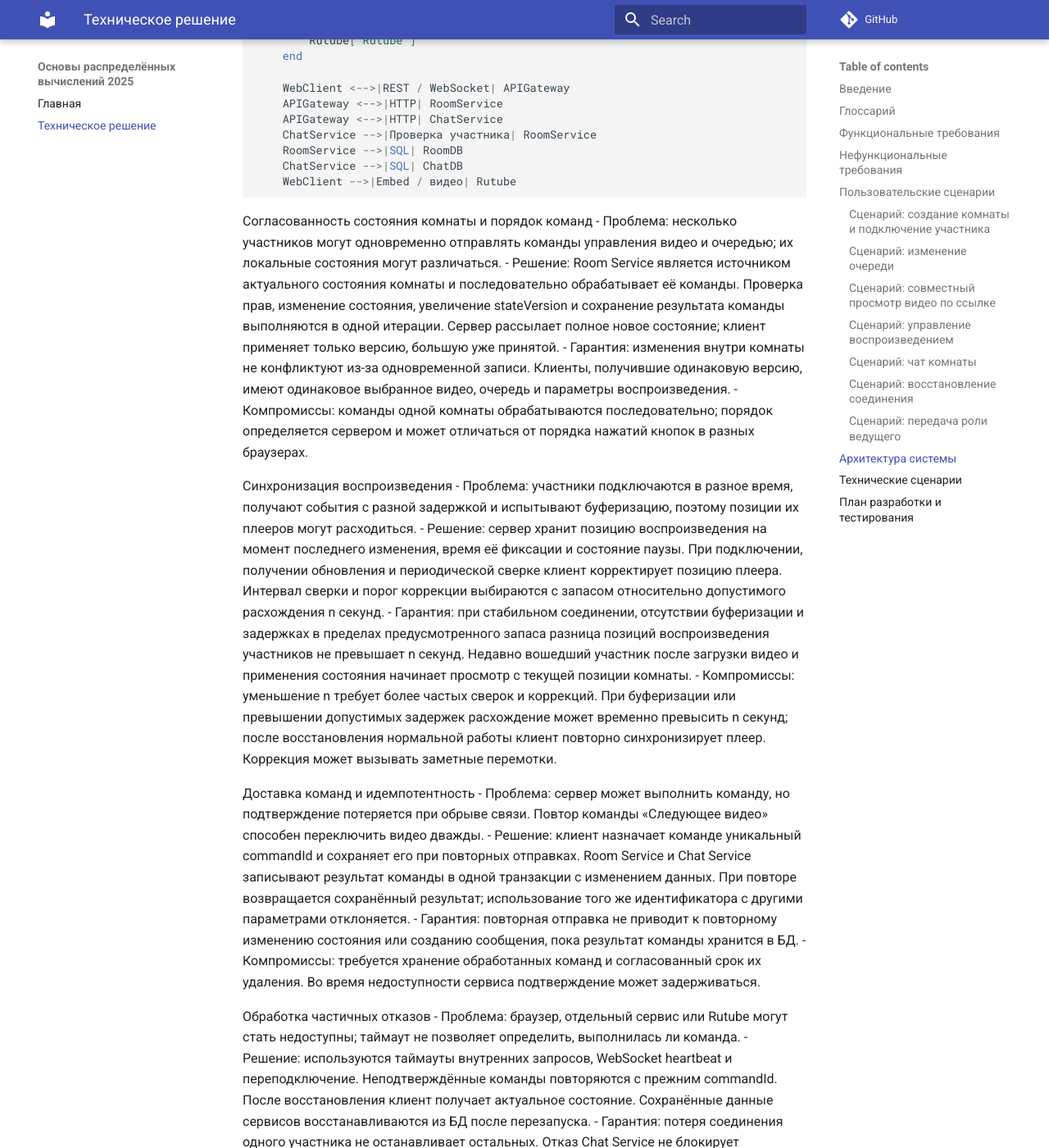
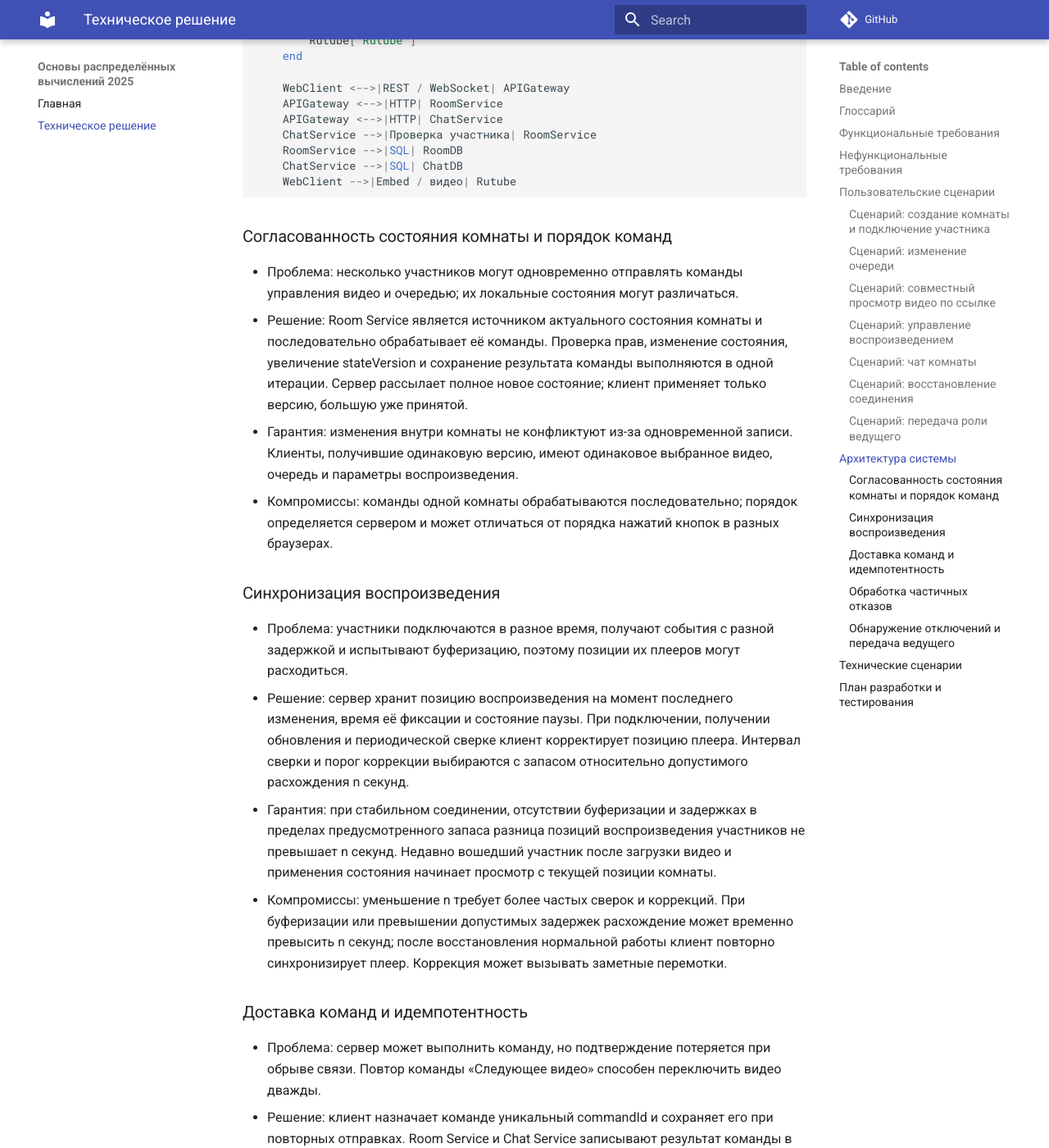
Before and after one commit to spbu-ds-practicum-2026/KpyTble_6o6pbl, an MkDocs documentation site: the page built from docs/tr.md, in a window 1280 px wide and 1400 px high, scrolled down 5608 px. Shown: the whole window at 82% size. Built offline with MkDocs 1.6.1 and Material for MkDocs 9.7.7, drawn with Linux system fonts in a browser that asks for light colours; comment, search, counter and statistics services are not loaded; some of the changed text lies outside the part shown.

Commit message:
added ### x 5
эдит пам пам пам

````diff
--- a/docs/tr.md
+++ b/docs/tr.md
@@ -157,31 +157,31 @@ graph TD
     WebClient -->|Embed / видео| Rutube
 ```
 
-Согласованность состояния комнаты и порядок команд
+### Согласованность состояния комнаты и порядок команд
 - Проблема: несколько участников могут одновременно отправлять команды управления видео и очередью; их локальные состояния могут различаться.
 - Решение: Room Service является источником актуального состояния комнаты и последовательно обрабатывает её команды. Проверка прав, изменение состояния, увеличение stateVersion и сохранение результата команды выполняются в одной итерации. Сервер рассылает полное новое состояние; клиент применяет только версию, большую уже принятой.
 - Гарантия: изменения внутри комнаты не конфликтуют из-за одновременной записи. Клиенты, получившие одинаковую версию, имеют одинаковое выбранное видео, очередь и параметры воспроизведения.
 - Компромиссы: команды одной комнаты обрабатываются последовательно; порядок определяется сервером и может отличаться от порядка нажатий кнопок в разных браузерах.
 
-Синхронизация воспроизведения
+### Синхронизация воспроизведения
 - Проблема: участники подключаются в разное время, получают события с разной задержкой и испытывают буферизацию, поэтому позиции их плееров могут расходиться.
 - Решение: сервер хранит позицию воспроизведения на момент последнего изменения, время её фиксации и состояние паузы. При подключении, получении обновления и периодической сверке клиент корректирует позицию плеера. Интервал сверки и порог коррекции выбираются с запасом относительно допустимого расхождения n секунд.
 - Гарантия: при стабильном соединении, отсутствии буферизации и задержках в пределах предусмотренного запаса разница позиций воспроизведения участников не превышает n секунд. Недавно вошедший участник после загрузки видео и применения состояния начинает просмотр с текущей позиции комнаты.
 - Компромиссы: уменьшение n требует более частых сверок и коррекций. При буферизации или превышении допустимых задержек расхождение может временно превысить n секунд; после восстановления нормальной работы клиент повторно синхронизирует плеер. Коррекция может вызывать заметные перемотки.
 
-Доставка команд и идемпотентность
+### Доставка команд и идемпотентность
 - Проблема: сервер может выполнить команду, но подтверждение потеряется при обрыве связи. Повтор команды «Следующее видео» способен переключить видео дважды.
 - Решение: клиент назначает команде уникальный commandId и сохраняет его при повторных отправках. Room Service и Chat Service записывают результат команды в одной транзакции с изменением данных. При повторе возвращается сохранённый результат; использование того же идентификатора с другими параметрами отклоняется.
 - Гарантия: повторная отправка не приводит к повторному изменению состояния или созданию сообщения, пока результат команды хранится в БД.
 - Компромиссы: требуется хранение обработанных команд и согласованный срок их удаления. Во время недоступности сервиса подтверждение может задерживаться.
 
-Обработка частичных отказов
+### Обработка частичных отказов
 - Проблема: браузер, отдельный сервис или Rutube могут стать недоступны; таймаут не позволяет определить, выполнилась ли команда.
 - Решение: используются таймауты внутренних запросов, WebSocket heartbeat и переподключение. Неподтверждённые команды повторяются с прежним commandId. После восстановления клиент получает актуальное состояние. Сохранённые данные сервисов восстанавливаются из БД после перезапуска.
 - Гарантия: потеря соединения одного участника не останавливает остальных. Отказ Chat Service не блокирует управление видео. Перезапуск сервисов не удаляет уже сохранённое состояние при сохранности БД.
 - Компромиссы: отказ API Gateway разрывает все его соединения; отказ Room Service блокирует управление комнатами и проверку членства для новых сообщений. Без реплик отказ PostgreSQL временно делает операции с БД недоступными.
 
-Обнаружение отключений и передача ведущего
+### Обнаружение отключений и передача ведущего
 - Проблема: сервер должен передать роль ушедшего ведущего, но краткий обрыв сети не должен вызывать постоянную смену ведущих.
 - Решение: при явном выходе роль передаётся сразу; при потере соединения используется период ожидания, n секунд. После его истечения Room Service выбирает самого раннего из оставшихся подключённых участников. Проверка и назначение выполняются в одной итерации.
 - Гарантия: в комнате назначен не более чем один ведущий; краткое отключение в пределах периода ожидания не вызывает передачу роли.
````
